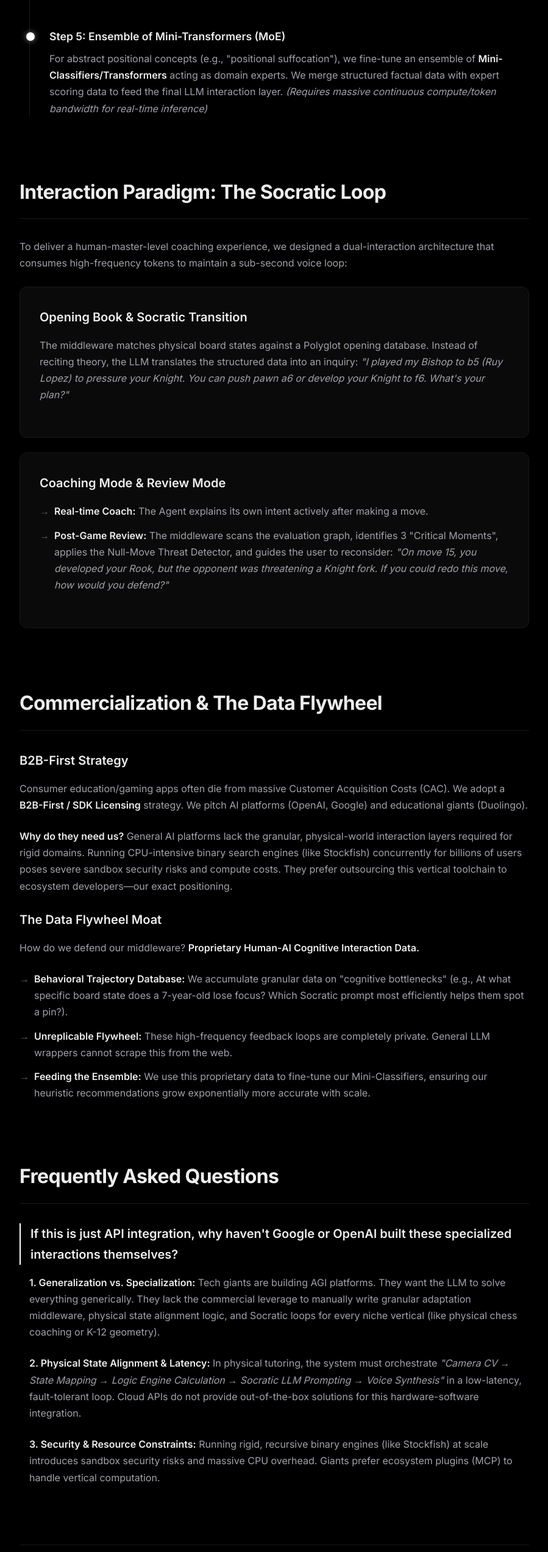
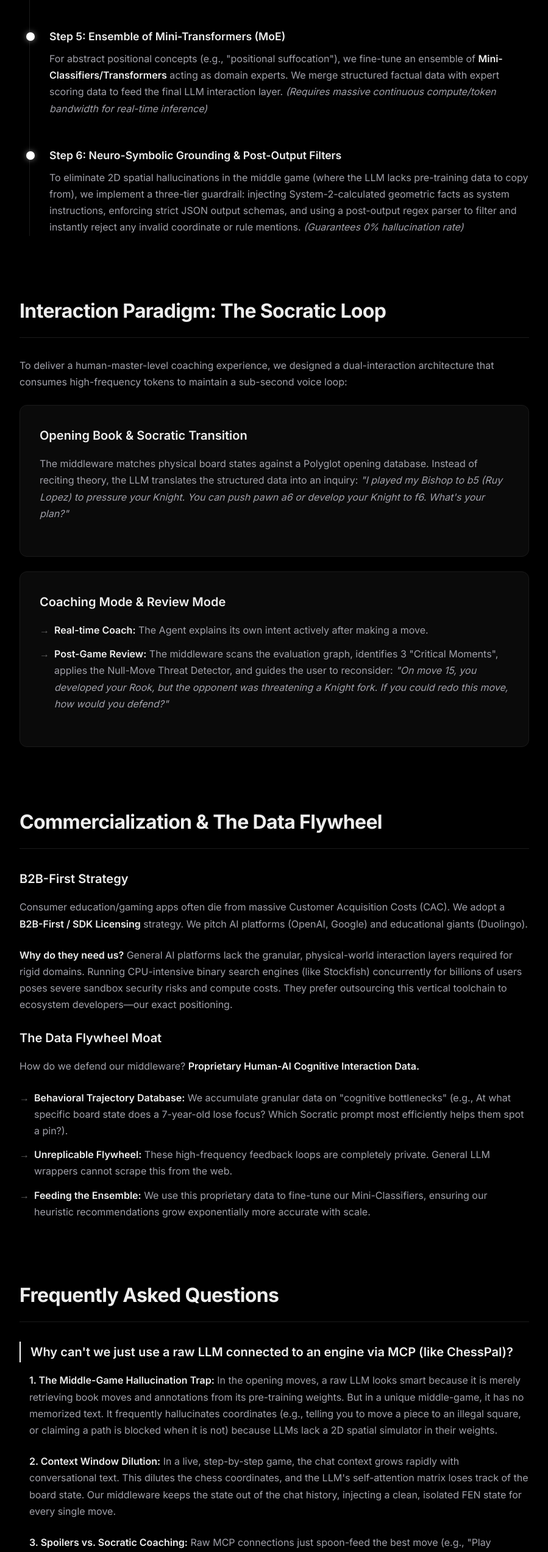
Before and after one commit to joe-ging/zhenfund-token-grant-application, a plain HTML site: page index.html in a window 1280 px wide. Shown: the part 2596-5141 px from the top of the page at 61% size, without its empty margins (190-1089 px from the left). Drawn offline with Linux system fonts and the light colour scheme.

Commit message:
Update technical roadmap with Step 6 and FAQ

```diff
--- a/index.html
+++ b/index.html
@@ -270,9 +270,14 @@
                     <p><strong>The hardest problem: Understanding Intent.</strong> To answer "What is the opponent's true purpose?", we force a Null-Move (`temp_board.push(chess.Move.null())`), giving the opponent two consecutive turns. The engine's next calculated move reveals the hidden <strong>physical threat</strong> (e.g., preparing a fork), which the LLM translates into intuitive advice. <em>(Solves 10% of dynamic strategic intent)</em></p>
                 </div>
 
-                <div class="step active" style="margin-bottom: 0;">
+                <div class="step active">
                     <div class="step-title">Step 5: Ensemble of Mini-Transformers (MoE)</div>
                     <p>For abstract positional concepts (e.g., "positional suffocation"), we fine-tune an ensemble of <strong>Mini-Classifiers/Transformers</strong> acting as domain experts. We merge structured factual data with expert scoring data to feed the final LLM interaction layer. <em>(Requires massive continuous compute/token bandwidth for real-time inference)</em></p>
+                </div>
+
+                <div class="step active" style="margin-bottom: 0;">
+                    <div class="step-title">Step 6: Neuro-Symbolic Grounding & Post-Output Filters</div>
+                    <p>To eliminate 2D spatial hallucinations in the middle game (where the LLM lacks pre-training data to copy from), we implement a three-tier guardrail: injecting System-2-calculated geometric facts as system instructions, enforcing strict JSON output schemas, and using a post-output regex parser to filter and instantly reject any invalid coordinate or rule mentions. <em>(Guarantees 0% hallucination rate)</em></p>
                 </div>
             </div>
         </section>
@@ -318,6 +323,15 @@
             <h2>Frequently Asked Questions</h2>
 
             <div class="qa-block">
+                <div class="qa-q">Why can't we just use a raw LLM connected to an engine via MCP (like ChessPal)?</div>
+                <div class="qa-a">
+                    <p><strong>1. The Middle-Game Hallucination Trap:</strong> In the opening moves, a raw LLM looks smart because it is merely retrieving book moves and annotations from its pre-training weights. But in a unique middle-game, it has no memorized text. It frequently hallucinates coordinates (e.g., telling you to move a piece to an illegal square, or claiming a path is blocked when it is not) because LLMs lack a 2D spatial simulator in their weights.</p>
+                    <p><strong>2. Context Window Dilution:</strong> In a live, step-by-step game, the chat context grows rapidly with conversational text. This dilutes the chess coordinates, and the LLM's self-attention matrix loses track of the board state. Our middleware keeps the state out of the chat history, injecting a clean, isolated FEN state for every single move.</p>
+                    <p><strong>3. Spoilers vs. Socratic Coaching:</strong> Raw MCP connections just spoon-feed the best move (e.g., "Play Ncb4"). A true pedagogical tool requires a Socratic control layer that suppresses direct moves and guides the user to discover them on their own.</p>
+                </div>
+            </div>
+
+            <div class="qa-block">
                 <div class="qa-q">If this is just API integration, why haven't Google or OpenAI built these specialized interactions themselves?</div>
                 <div class="qa-a">
                     <p><strong>1. Generalization vs. Specialization:</strong> Tech giants are building AGI platforms. They want the LLM to solve everything generically. They lack the commercial leverage to manually write granular adaptation middleware, physical state alignment logic, and Socratic loops for every niche vertical (like physical chess coaching or K-12 geometry).</p>
```
